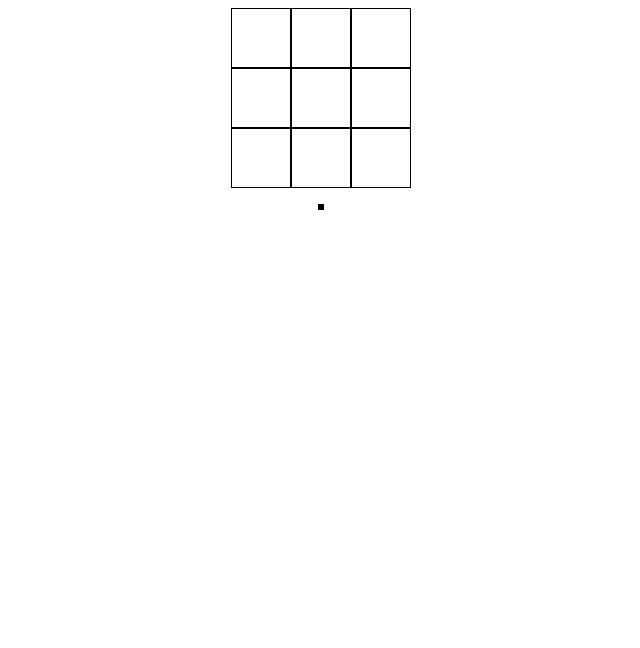
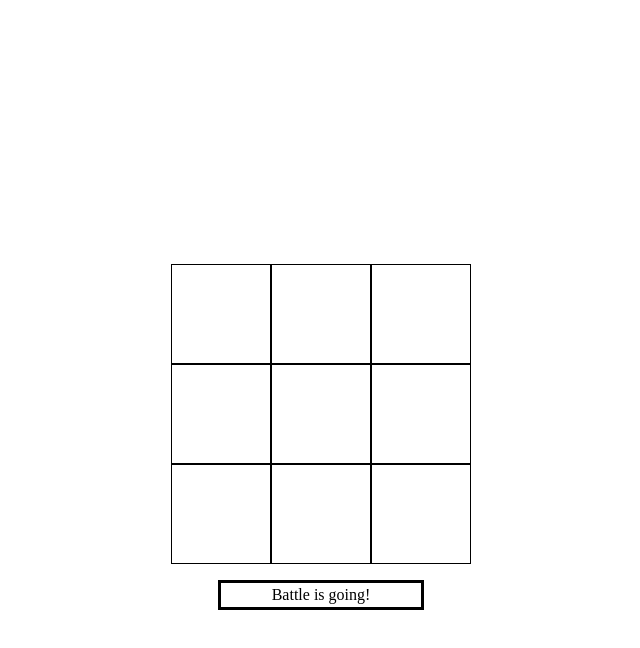
Before and after one commit to DovydasMM/tic-tac-toe, a plain HTML site: page index.html in a window 1280 px wide. Shown: the whole page, without its empty margins (319-959 px from the left). Drawn offline with Linux system fonts and the light colour scheme.

Commit message:
Fixed the problem, when you could place symbols after game end

```diff
--- a/script.js
+++ b/script.js
@@ -25,9 +25,10 @@ const gameBoard = (()=>{
                     game.winnerCheck(board)
                     game.switchPlayer()
                     cell.style.pointerEvents='none'
-                    if (game.roundWinner===true){
-                        console.log('xe')
-                    }
+            }
+            if (resultScreen.textContent != 'Battle is going!'){
+                let allCells = document.querySelectorAll('.cell')
+                allCells.forEach(el => el.style.pointerEvents='none')
             }
         });
             container.appendChild(cell)
@@ -36,7 +37,7 @@ const gameBoard = (()=>{
         )
         let resultScreen = document.createElement('div')
         resultScreen.className = 'results'
-        resultScreen.textContent = ''
+        resultScreen.textContent = 'Battle is going!'
         let body = document.querySelector('body')
         body.appendChild(resultScreen)
 
@@ -74,12 +75,15 @@ const game = (()=>{
                 console.log(`Winner is ${game.currentPlayer.name}!`)
                 roundWinner = true;
                 resultScreen.textContent=`Winner is ${game.currentPlayer.name}!`
+
             }
             }
             roundCount -= 1
             if (roundCount==0 && roundWinner==false){
                 resultScreen.textContent="It's a draw!"
+
             }
         }
-    return {currentPlayer, switchPlayer, winnerCheck, roundWinner}
+
+    return {currentPlayer, switchPlayer, winnerCheck,}
 })();
--- a/style.css
+++ b/style.css
@@ -3,11 +3,12 @@ body{
     justify-content: center;
     align-items: center;
     flex-direction: column;
+    padding-top: 256px;
 }
 .container{
     display: grid;
-    grid-template-columns: 60px 60px 60px;
-    grid-template-rows: 60px 60px 60px;
+    grid-template-columns: repeat(3,100px);
+    grid-template-rows: repeat(3,100px);
 
 }
 
@@ -23,5 +24,10 @@ body{
 .results{
     border-style: solid;
     margin-top: 16px;
+    width: 200px;
+    height: 24px;
+    display: flex;
+    justify-content: center;
+    align-items: center;
 
 }
```
